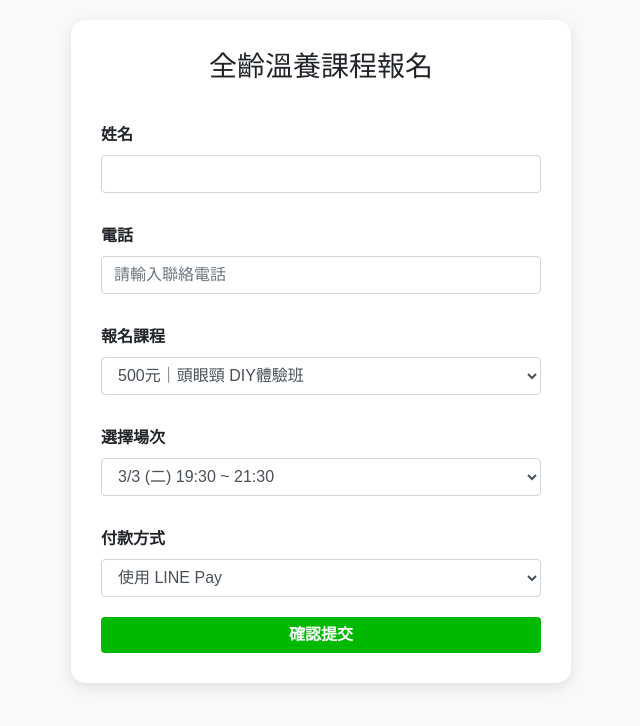
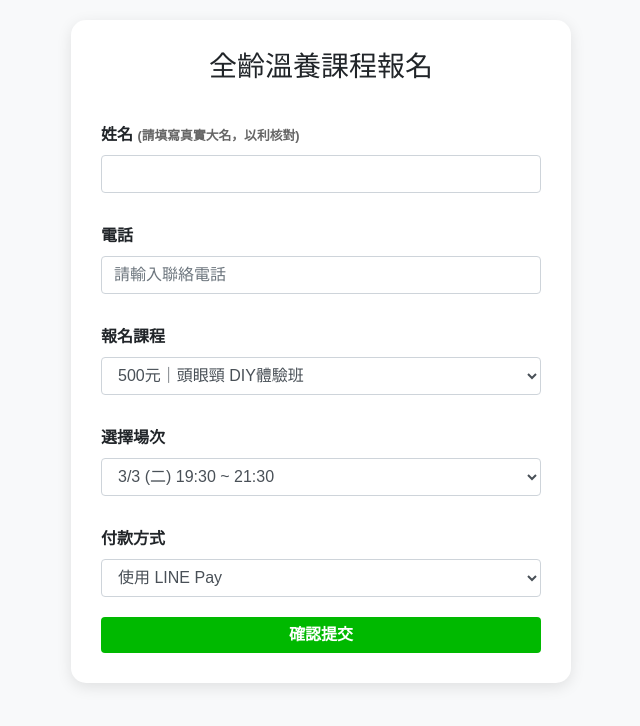
Before and after one commit to unikorn0112/line_form, a plain HTML site: page index.html in a window 1280 px wide. Shown: the whole page, without its empty margins (319-959 px from the left). Drawn offline with nearby package versions, Linux system fonts and the light colour scheme.

Commit message:
Update index.html

```diff
--- a/index.html
+++ b/index.html
@@ -15,7 +15,7 @@
 <body>
     <div class="container">
         <h3 class="text-center mb-4">全齡溫養課程報名</h3>
-        <div class="form-group"><label>姓名</label><input type="text" id="userName" class="form-control"></div>
+        <div class="form-group"><label>姓名 <span style="font-size: 0.8em; color: #666;">(請填寫真實大名，以利核對)</span></label><input type="text" id="userName" class="form-control"></div>
         <div class="form-group"><label>電話</label><input type="tel" id="userPhone" class="form-control" placeholder="請輸入聯絡電話"></div>
         <div class="form-group">
             <label>報名課程</label>
```
